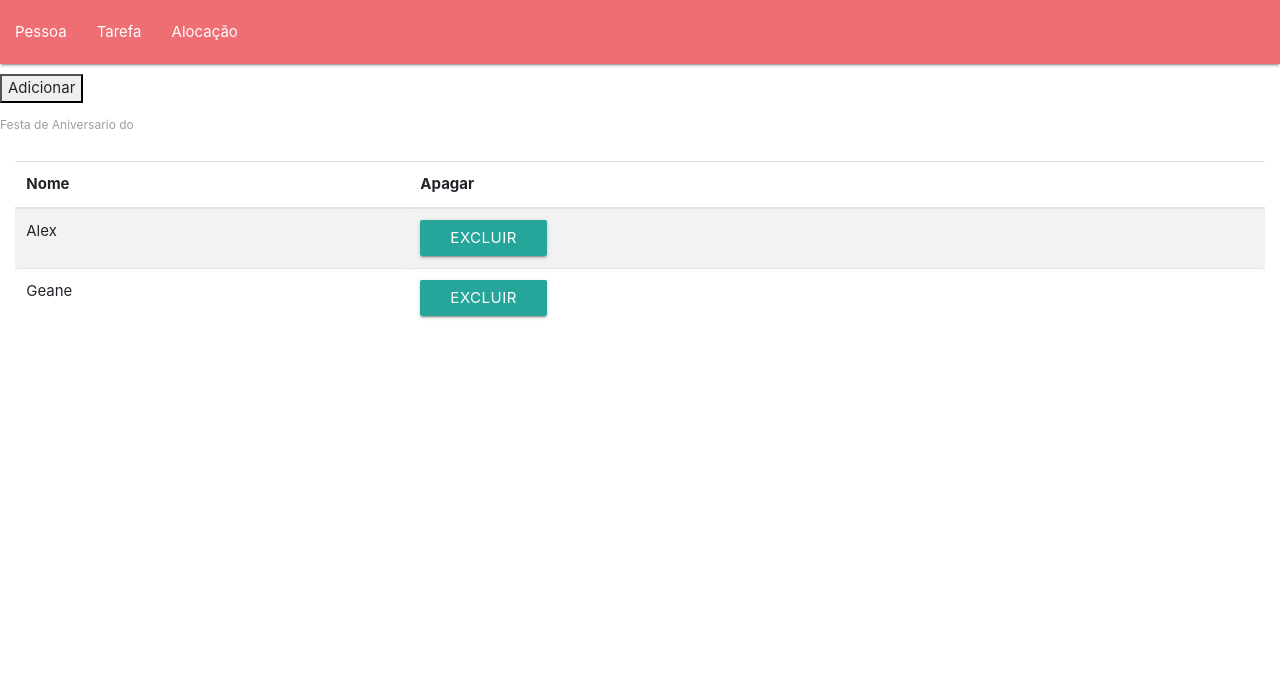
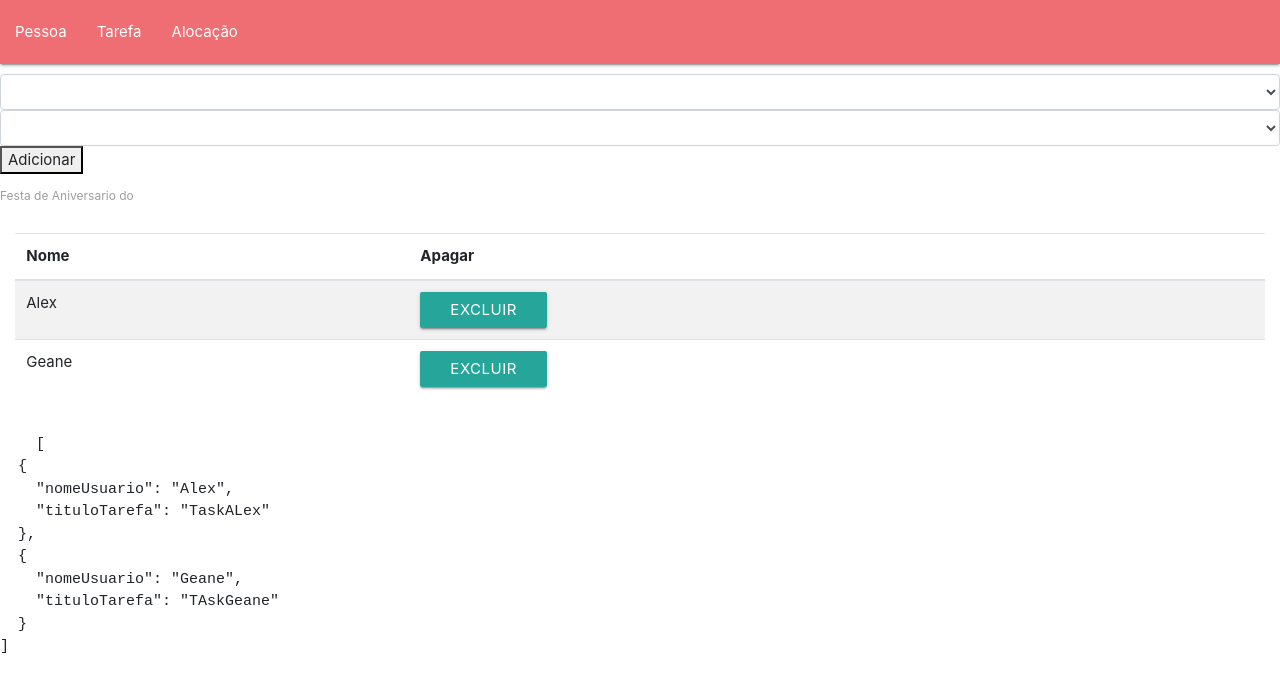
Before and after one commit to AlexsanderSouza/frontend-people-task, an Angular app: page /alocacao in a window 1280 px wide. Shown: the top 692 px of the page. Built offline with nearby package versions, Linux system fonts and the light colour scheme.

Commit message:
subscribe verdadeira alocacao

```diff
--- /dev/null
+++ b/src/app/alocacao.ts
@@ -0,0 +1,5 @@
+export class Alocacao {
+    constructor(
+      public nomeUsuario?: any,
+      public tituloTarefa?: any) { }
+  }
--- a/src/app/alocacao/alocacao.component.html
+++ b/src/app/alocacao/alocacao.component.html
@@ -1,14 +1,17 @@
 
+<form [formGroup]="_form" (ngSubmit)="_adicionar()" novalidate>
 <div>
-    <select>
-        <option *ngFor="let x of pessoas" [value]="x.nome">{{x.nome}}</option>>
+    <select class="form-control" id="Select1" formControlName="nomeUsuario">
+        <option *ngFor="let x of alocacao$ | async" [value]="x.nomeUsuario">{{x.nomeUsuario}}</option>>
     </select>
 
-    <select  >  <!-- [(ngModel)]="selectedPessoa" -->
-        <option *ngFor="let x of pessoas" [value]="x.nome">{{x.nome}}</option>>
+    <select  class="form-control" id="Select2" formControlName="tituloTarefa">
+        <option *ngFor="let x of alocacao$ | async" [value]="x.tituloTarefa">{{x.tituloTarefa}}</option>>
     </select>
+
     <button>Adicionar</button>
 </div>
+</form>
 
 <div>
     <Label>Festa de Aniversario do </Label>
@@ -22,8 +25,8 @@
                  </tr>
             </thead>
             <tbody>
-              <tr *ngFor="let x of pessoas">
-                <td>{{ x.nome }}</td>
+              <tr *ngFor="let x of alocacao$ | async">
+                <td>{{ x.nomeUsuario }}</td>
                     <td class="actions">
                         <!-- <a class="btn btn-success btn-xs" href="view.html">Visualizar</a> -->
                         <!-- <a class="btn btn-warning btn-xs" href="edit.html">Editar</a> -->
@@ -35,3 +38,7 @@
          </div>
      </div> <!-- /#list -->
 </div>
+
+<pre>
+    {{alocacao$ | async | json}}
+</pre>
--- a/src/app/alocacao/alocacao.component.ts
+++ b/src/app/alocacao/alocacao.component.ts
@@ -1,7 +1,13 @@
 import { Component, OnInit } from '@angular/core';
-import { SelectControlValueAccessor } from '@angular/forms';
+import { SelectControlValueAccessor, FormGroup, FormBuilder, Validators } from '@angular/forms';
 
-import { Pessoa } from './../pessoa';
+import { Pessoa } from '../pessoa';
+import { Observable } from 'rxjs/Observable';
+import { Tarefa } from './../tarefa';
+import { Alocacao } from './../alocacao';
+import { AlocacaoService } from './../services/alocacao.service';
+import { TarefaService } from './../services/tarefa.service';
+import { PessoasService } from './../services/pessoas.service';
 
 @Component({
   selector: 'app-alocacao',
@@ -9,16 +15,31 @@ import { Pessoa } from './../pessoa';
   styleUrls: ['./alocacao.component.css']
 })
 export class AlocacaoComponent implements OnInit {
-    pessoas:Array<Pessoa>;
-    selectedPessoa:Pessoa;
-  constructor() {
-    this.pessoas = [
-      {nome: 'Alex', email: 'alex@gmail.com'},
-      {nome: 'Geane', email: 'geane@gmail.com'}
-      ]
+    _form: FormGroup;
+    alocacaoP$: Observable<Pessoa[]>;
+    alocacaoT$: Observable<Tarefa[]>;
+    alocacao$: Observable<Alocacao[]>;
+
+  constructor(private _fb: FormBuilder,private _pessoasService: PessoasService, private _tarefaService: TarefaService,private _alocacaoService: AlocacaoService) {
+    this._form = this._fb.group({
+      nomeUsuario: [''],
+      tituloTarefa: [''],
+    });
+
+    // this.alocacaoP$ = this._pessoasService.pessoas$.asObservable();
+    // this.alocacaoT$ = this._tarefaService.tarefas$.asObservable();
+    this.alocacao$ = this._alocacaoService.alocacao$.asObservable();
+
    }
 
   ngOnInit() {
   }
 
+  _adicionar(){
+    const alocacao: Alocacao = {
+      ...this._form.value,
+    };
+this._alocacaoService.addAlocacao(alocacao);
+  }
+
 }
--- a/src/app/alocacao/alocacao.module.ts
+++ b/src/app/alocacao/alocacao.module.ts
@@ -1,3 +1,4 @@
+import { ReactiveFormsModule } from '@angular/forms';
 import { NgModule } from '@angular/core';
 import { CommonModule } from '@angular/common';
 
@@ -8,7 +9,7 @@ import { AlocacaoRoutingModule } from './alocacao.routing.module'
 
   imports: [
     CommonModule,
-    AlocacaoRoutingModule,
+    AlocacaoRoutingModule, ReactiveFormsModule
   ],
   declarations: [AlocacaoComponent]
 
--- a/src/app/app.module.ts
+++ b/src/app/app.module.ts
@@ -1,3 +1,4 @@
+import { AlocacaoService } from './services/alocacao.service';
 import { NgModule } from '@angular/core';
 import { BrowserModule } from '@angular/platform-browser';
 import { FormsModule } from '@angular/forms';
@@ -27,7 +28,7 @@ import { PessoasService } from './services/pessoas.service';
      //HomeComponent,
   ],
   providers: [
-    PessoasService,TarefaService,
+    PessoasService,TarefaService,AlocacaoService
   ],
   bootstrap:    [ AppComponent ]
 })
--- a/src/app/pessoa/pessoa.component.ts
+++ b/src/app/pessoa/pessoa.component.ts
@@ -30,7 +30,6 @@ export class PessoaComponent implements OnInit {
     const pessoa: Pessoa = {
       ...this._form.value,
     };
-
     this._pessoasService.addPessoas(pessoa);
   }
 }
--- /dev/null
+++ b/src/app/services/alocacao.service.ts
@@ -0,0 +1,24 @@
+import { ReplaySubject } from 'rxjs/ReplaySubject';
+import { Alocacao } from './../alocacao';
+import { Injectable } from '@angular/core';
+
+@Injectable()
+export class AlocacaoService {
+
+  private _alocacoes: Alocacao[] = [
+    {nomeUsuario: 'Alex', tituloTarefa: 'TaskALex'},
+    {nomeUsuario: 'Geane', tituloTarefa: 'TAskGeane'},
+  ];
+
+  alocacao$: ReplaySubject<Alocacao[]> = new ReplaySubject<Alocacao[]>(1);
+
+  constructor() {
+    this.alocacao$.next(this._alocacoes);
+   }
+
+   addAlocacao(alocacao: Alocacao){
+     this._alocacoes.push(alocacao);
+     this.alocacao$.next([...this._alocacoes]);
+   }
+
+}
--- a/src/app/services/pessoas.service.ts
+++ b/src/app/services/pessoas.service.ts
@@ -20,7 +20,6 @@ export class PessoasService {
 
   addPessoas(pessoa: Pessoa) {
     this._pessoas.push(pessoa);
-
     this.pessoas$.next([...this._pessoas]);
   }
 
```
